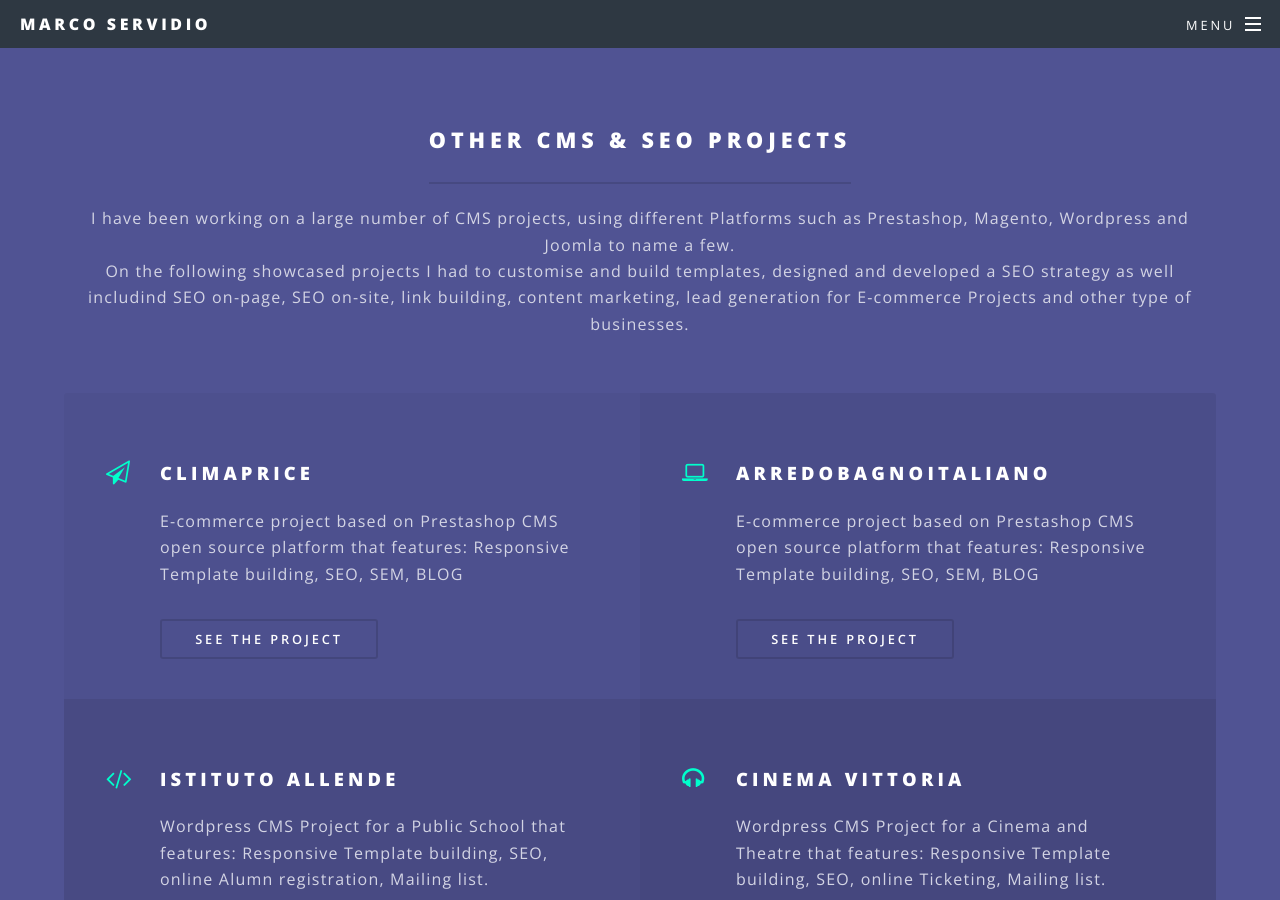
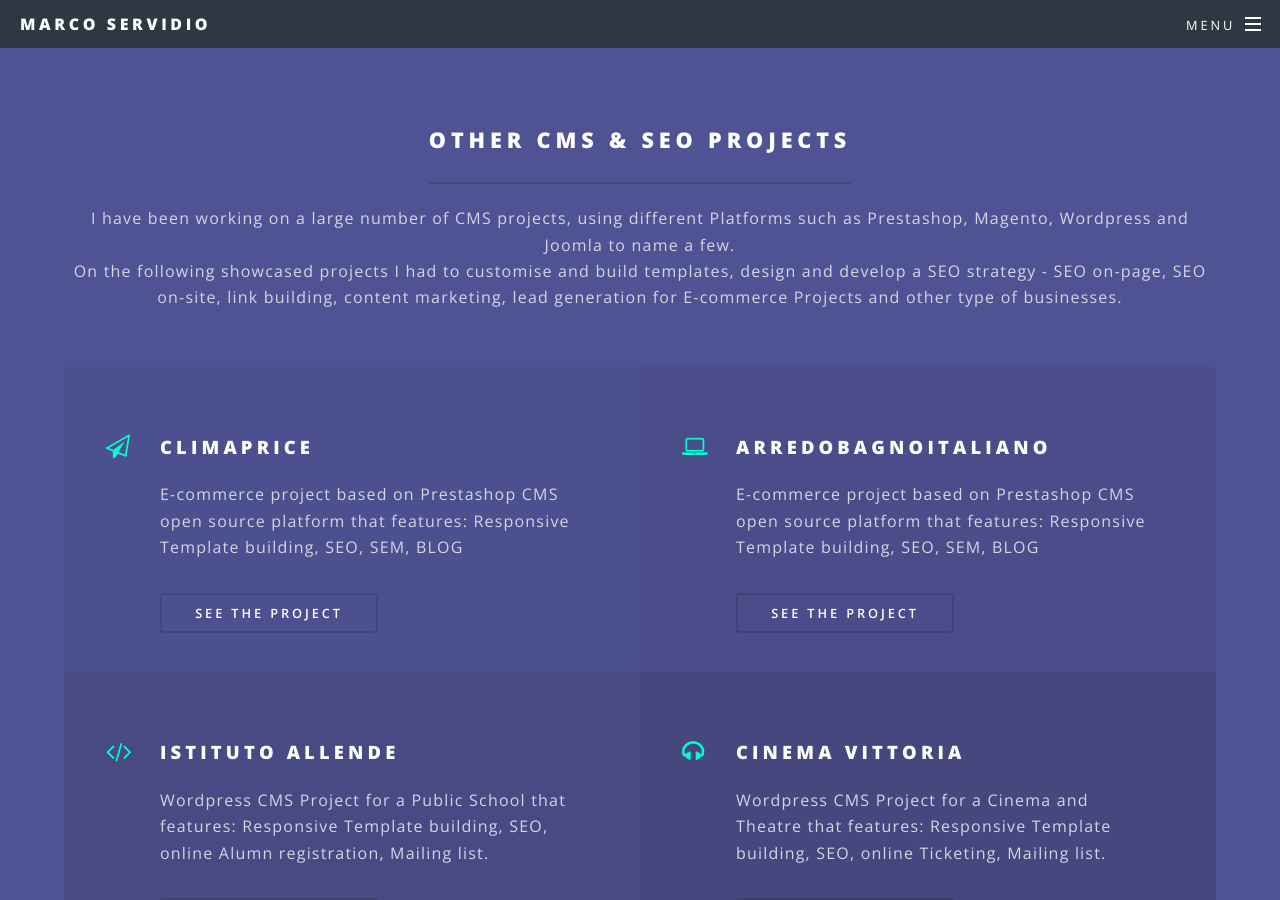
Before and after one commit to servidiomarco/portfolio, a Jekyll site: the page built from index.html, in a window 1280 px wide and 900 px high, scrolled down 2952 px. Built offline with Jekyll 4.4.1, drawn with Linux system fonts in a browser that asks for light colours.

Commit message:
added text on projects section

```diff
--- a/index.html
+++ b/index.html
@@ -88,7 +88,7 @@ layout: landing
                 <header class="major">
                   <h2>OTHER CMS & SEO PROJECTS</h2>
                   <p>I have been working on a large number of CMS projects, using different Platforms such as Prestashop, Magento, Wordpress and Joomla to name a few.<br />
-                    On the following showcased projects I had to customise and build templates, designed and developed a SEO strategy as well includind SEO on-page, SEO on-site, link building, content marketing, lead generation for E-commerce Projects and other type of businesses.</p>
+                    On the following showcased projects I had to customise and build templates, design and develop a SEO strategy - SEO on-page, SEO on-site, link building, content marketing, lead generation for E-commerce Projects and other type of businesses.</p>
                   </header>
                   <ul class="features">
                     <li class="icon fa-paper-plane-o">
```
